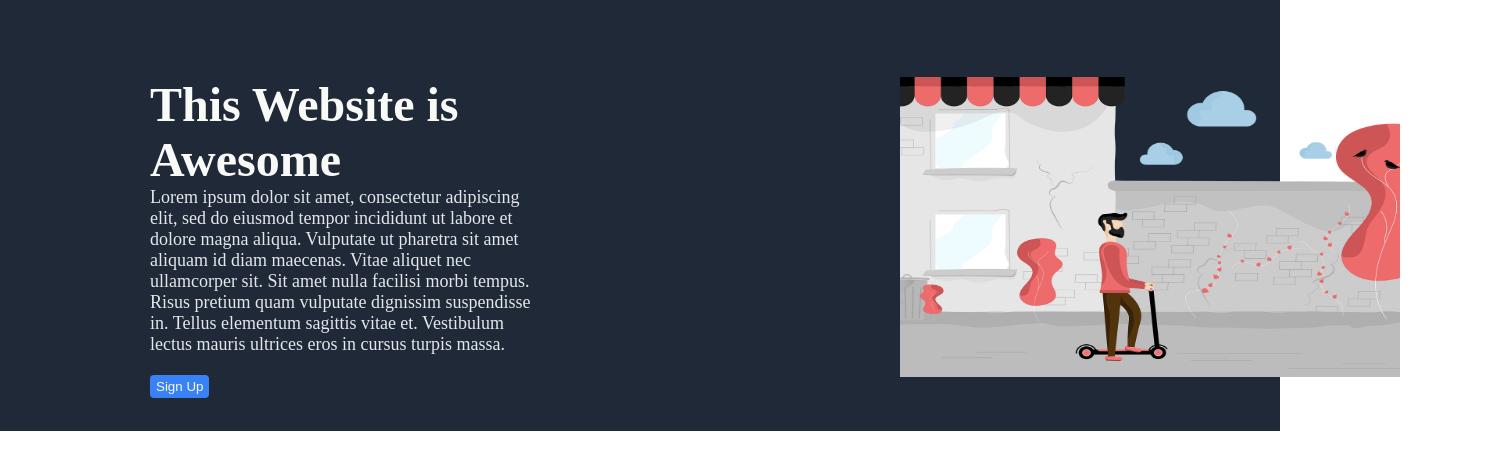
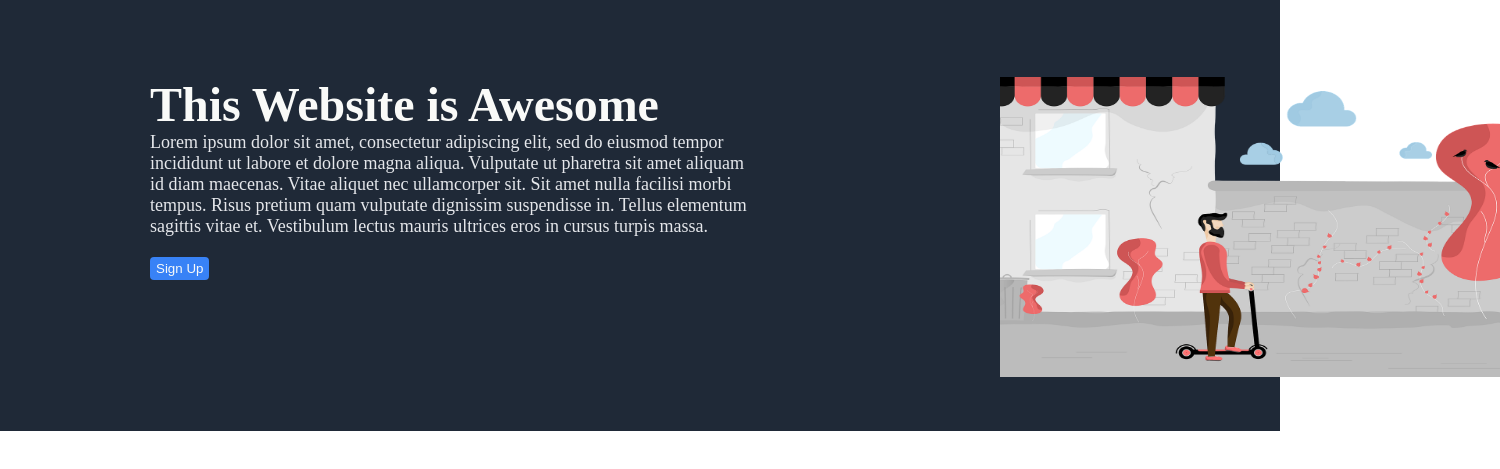
Before and after one commit to symonogwe/Flexbox-task, a plain HTML site: page index.html in a window 1280 px wide. Shown: the part 69-538 px from the top of the page, 1500 px wide, since content can reach past the window. Drawn offline with Linux system fonts and the light colour scheme.

Commit message:
Add width to left-hero

```diff
--- a/styles.css
+++ b/styles.css
@@ -27,12 +27,12 @@
 
 .hero-content {
     display: flex;
-    gap: 350px;
+    gap: 250px;
     padding: 60px 150px;
 }
 
 .left-hero {
-    width: 400px;
+    width: 600px;
     flex-wrap: wrap;
     flex-shrink: 0;
 }
```
